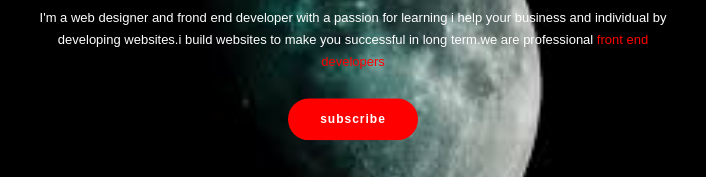
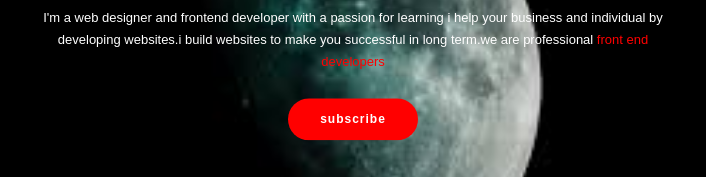
Before and after one commit to Shakzeeweb/Shakzee.githu.io, a plain HTML site: page index.html in a window 1280 px wide. Shown: the part 360-537 px from the top of the page, 287-993 px from the left. Drawn offline with Linux system fonts and the light colour scheme.

Commit message:
Update index.html

```diff
--- a/index.html
+++ b/index.html
@@ -27,7 +27,7 @@
 
     <div class="main">
         <h1>$hakzee</h1>
-       <p> I'm a web designer and frond end developer with a passion for learning i help your business and individual by developing websites.i build websites to make you successful in long term.we are professional <span>front end developers</span>  </p>
+       <p> I'm a web designer and frontend developer with a passion for learning i help your business and individual by developing websites.i build websites to make you successful in long term.we are professional <span>front end developers</span>  </p>
        <button>subscribe</button>
 
     </div>
```
